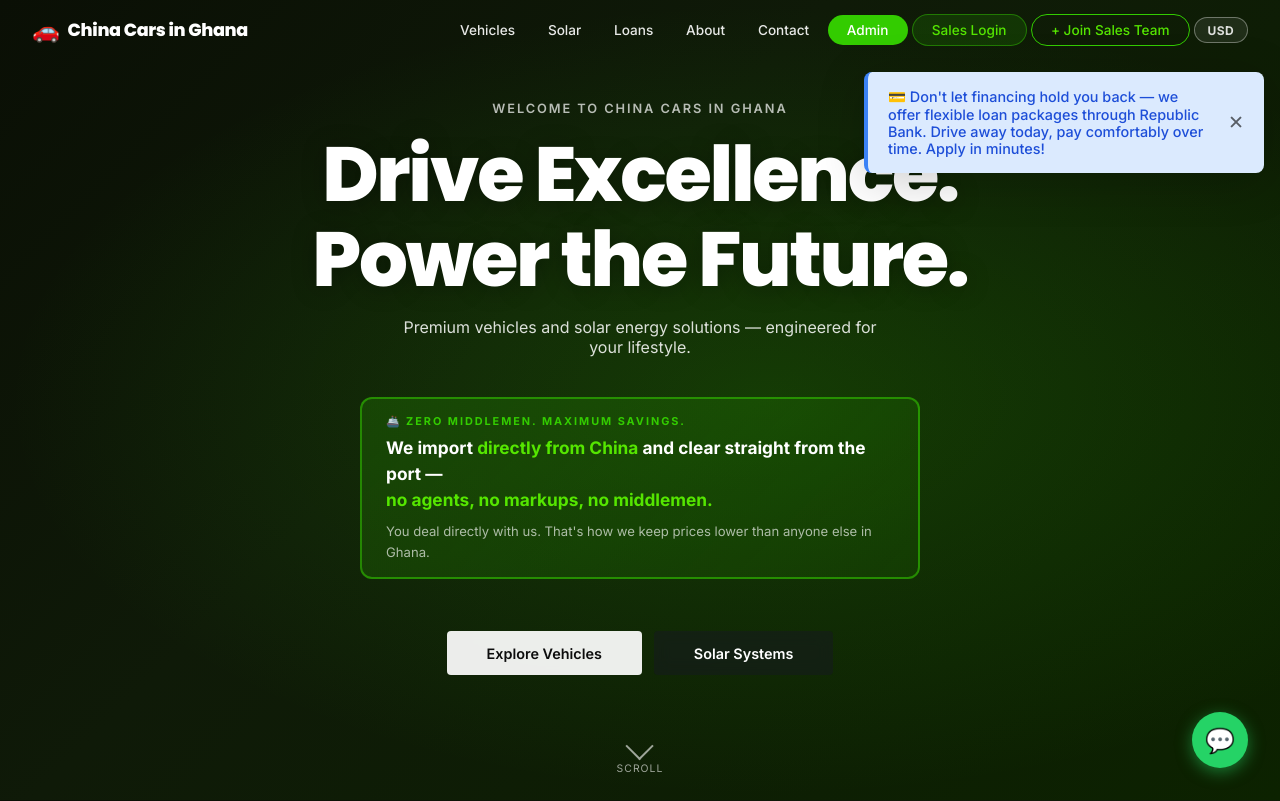
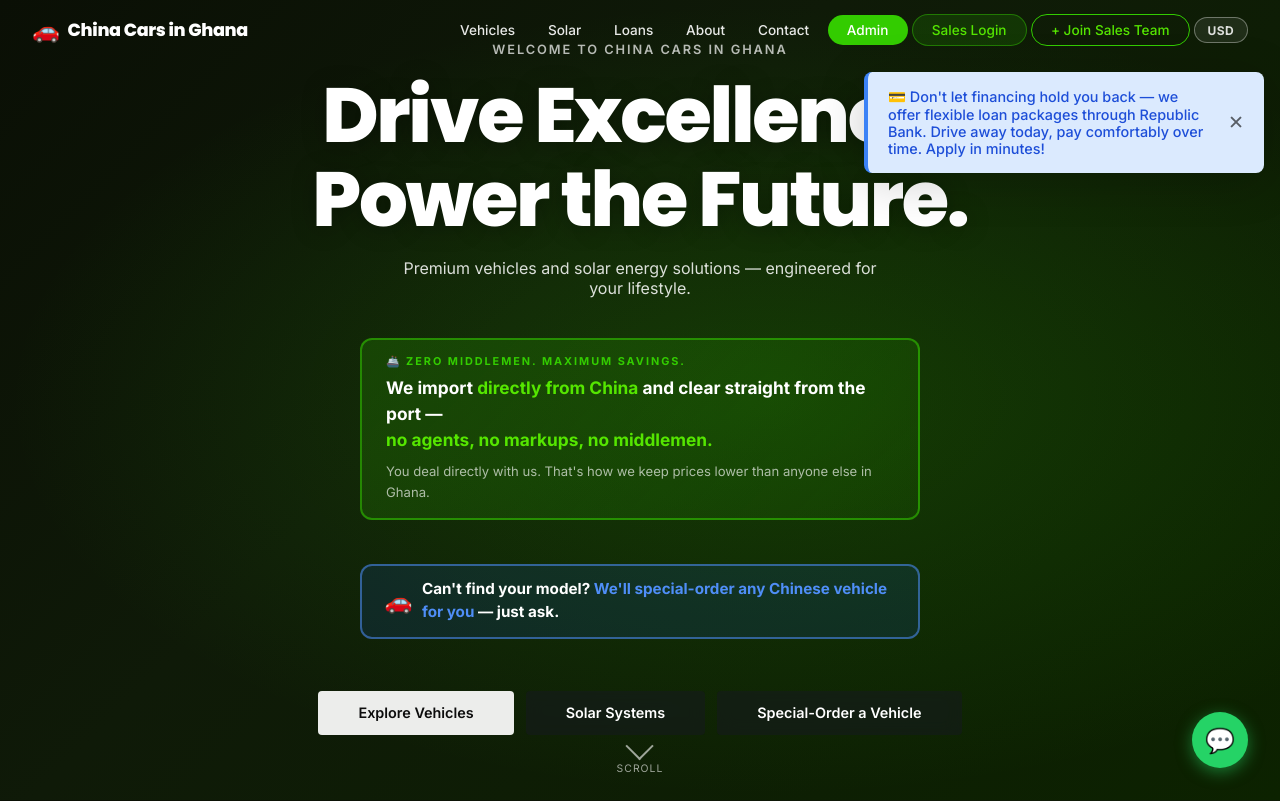
Before and after one commit to KofiBusia/Chinese-Vehicles, a Flask app: page / in a window 1280 px wide. Shown: the top 801 px of the page. Run offline with Flask 3, Linux system fonts and the light colour scheme; data that the repository does not hold is empty.

Commit message:
Make special-order messaging visible on first hero screen
The special-order section was several scrolls down; customers landing
on the homepage never saw it. Adds a clear callout and a direct CTA
button in the main hero, anchor-linking to the existing detailed
section further down.

Co-Authored-By: Claude Sonnet 5 <noreply@anthropic.com>

```diff
--- a/templates/index.html
+++ b/templates/index.html
@@ -24,9 +24,17 @@
       </div>
     </div>
 
+    <div style="margin:0 0 1.75rem;display:inline-flex;align-items:center;gap:.6rem;background:rgba(26,86,219,.14);border:2px solid rgba(79,142,247,.55);border-radius:12px;padding:.8rem 1.4rem;max-width:560px;text-align:left;">
+      <span style="font-size:1.4rem;">🚗</span>
+      <span style="font-size:.95rem;font-weight:700;color:white;line-height:1.5;">
+        Can't find your model? <span style="color:#4f8ef7;">We'll special-order any Chinese vehicle for you</span> — just ask.
+      </span>
+    </div>
+
     <div class="hero-actions">
       <a href="{{ url_for('vehicles') }}" class="btn-hero-primary">Explore Vehicles</a>
       <a href="{{ url_for('solar') }}" class="btn-hero-secondary">Solar Systems</a>
+      <a href="#special-order" class="btn-hero-secondary">Special-Order a Vehicle</a>
     </div>
   </div>
   <div class="scroll-indicator">
@@ -825,7 +833,7 @@ function calcPrint(){
 </section>
 
 <!-- ── SPECIAL ORDER CTA ── -->
-<section style="background:linear-gradient(135deg,#0d0d14 0%,#1a2744 100%);padding:5rem 2rem;position:relative;overflow:hidden;">
+<section id="special-order" style="background:linear-gradient(135deg,#0d0d14 0%,#1a2744 100%);padding:5rem 2rem;position:relative;overflow:hidden;">
   <div style="position:absolute;inset:0;background:radial-gradient(ellipse at 70% 30%,rgba(26,86,219,.18),transparent 60%);"></div>
   <div style="max-width:800px;margin:0 auto;text-align:center;position:relative;" class="reveal">
     <p style="font-size:.75rem;letter-spacing:.18em;text-transform:uppercase;color:#4f8ef7;font-weight:700;margin-bottom:.75rem;">Can't Find Your Model?</p>
```
